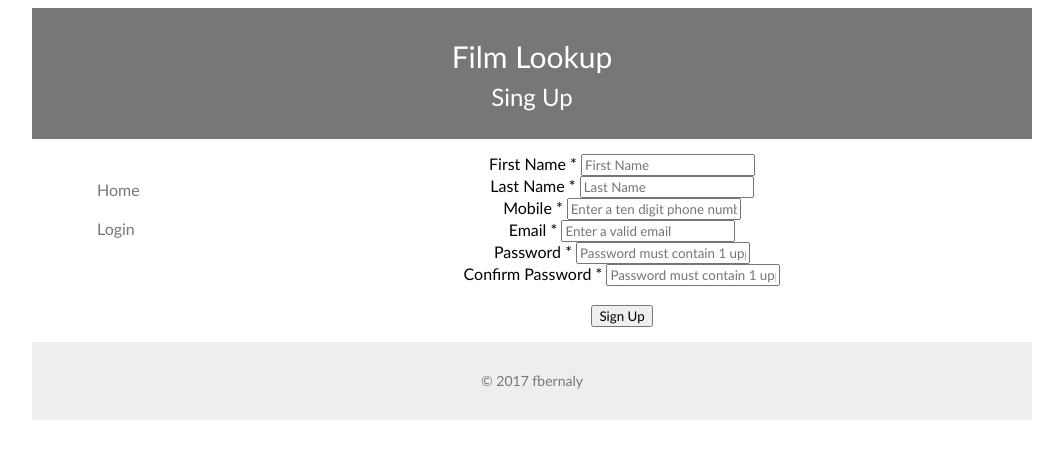
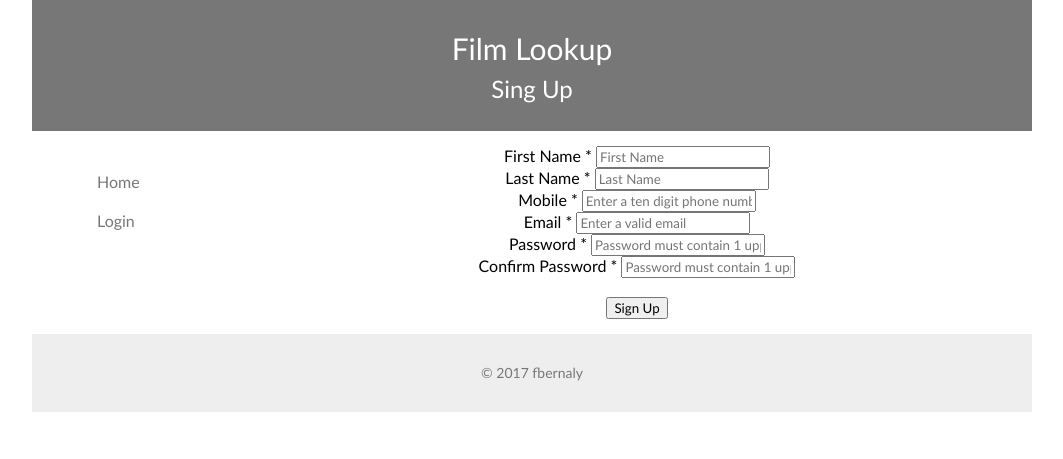
Before and after one commit to fbernaly/FilmLookup-WebApp, a PHP site: page /web/signup.html in a window 1280 px wide. Shown: the top 459 px of the page, without its empty margins (108-1171 px from the left). Run offline with PHP 8.4, Linux system fonts and the light colour scheme.

Commit message:
css update

```diff
--- a/web/styles/main.css
+++ b/web/styles/main.css
@@ -1,13 +1,16 @@
 * {
     font-family: Optima, Segoe, 'Segoe UI', Candara, Calibri, Arial, sans-serif;
+}
+
+body {
+    max-width: 1000px;
+    margin: 0 auto;
 }
 
 .container {
     display: flex;
     flex-flow: row wrap;
     text-align: center;
-    max-width: 1000px;
-    margin: 0 auto;
 }
 
 .container>* {
@@ -64,12 +67,12 @@ pre {
     color: #777;
 }
 
-@media all and (min-width: 600px) {
+@media all and (min-width: 700px) {
     .nav {
         text-align: left;
         flex: 1 auto;
         order: 1;
-        max-width: 150px;
+        max-width: 180px;
         background: white;
     }
     .nav li {
@@ -83,10 +86,6 @@ pre {
     .article {
         flex: 5 0px;
         order: 2;
-        /*
-    border-left: 1px solid gray;
-    border-right: 1px solid gray;
-*/
     }
     .footer {
         order: 3;
@@ -170,9 +169,8 @@ input[type=text].expandable {
     transition: width 0.4s ease-in-out;
 }
 
-
 input[type=text].expandable:focus {
-  width: 80%;
+    width: 80%;
 }
 
 #loader {
```
